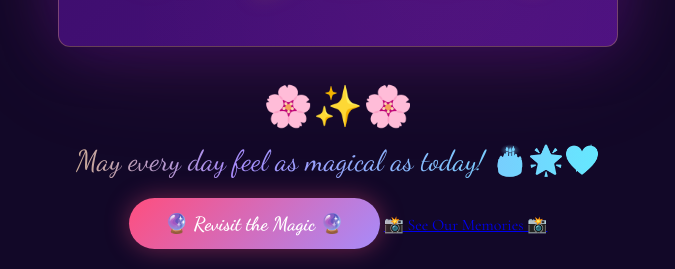
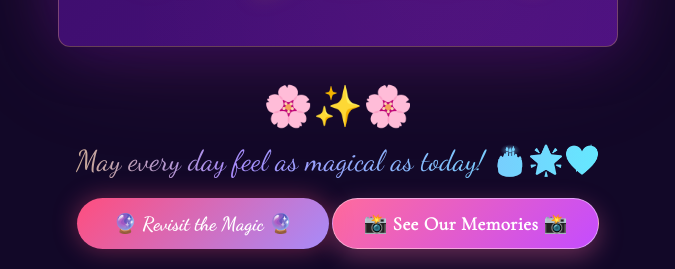
Before and after one commit to TanishTushid/birthday_wish, a Flask app: page /letter in a window 1280 px wide. Shown: the part 1200-1469 px from the top of the page, without its empty margins (302-977 px from the left). Run offline with Flask 3, Linux system fonts and the light colour scheme; the visitor is signed in with stand-in values (Sample User, id 1).

Commit message:
Add photos button with styles and effects
Added a new button for photos with hover and active effects.

```diff
--- a/static/letter.css
+++ b/static/letter.css
@@ -341,6 +341,75 @@ body {
     animation: lineReveal .8s 4.2s ease forwards;
     transition: transform .2s;
 }
+/* ═══════════════════════════════════════
+   PHOTOS BUTTON
+═══════════════════════════════════════ */
+
+.photos-btn {
+
+    display: inline-block;
+
+    margin-top: 16px;
+
+    padding: 13px 30px;
+
+    color: white;
+
+    text-decoration: none;
+
+    font-family:
+        'Cormorant Garamond',
+        serif;
+
+    font-size: 19px;
+
+    font-weight: 600;
+
+    letter-spacing: 0.5px;
+
+    background:
+        linear-gradient(
+            135deg,
+            #ff6b9d,
+            #c44cff
+        );
+
+    border:
+        1px solid
+        rgba(255,255,255,0.45);
+
+    border-radius: 30px;
+
+    box-shadow:
+        0 8px 25px
+        rgba(255,105,160,0.35);
+
+    transition:
+        all 0.3s ease;
+
+}
+
+
+.photos-btn:hover {
+
+    transform:
+        translateY(-4px)
+        scale(1.04);
+
+    box-shadow:
+        0 12px 35px
+        rgba(255,105,160,0.6);
+
+}
+
+
+.photos-btn:active {
+
+    transform:
+        translateY(0)
+        scale(0.98);
+
+}
 
 .restart-btn:hover {
     transform: scale(1.05);
```
